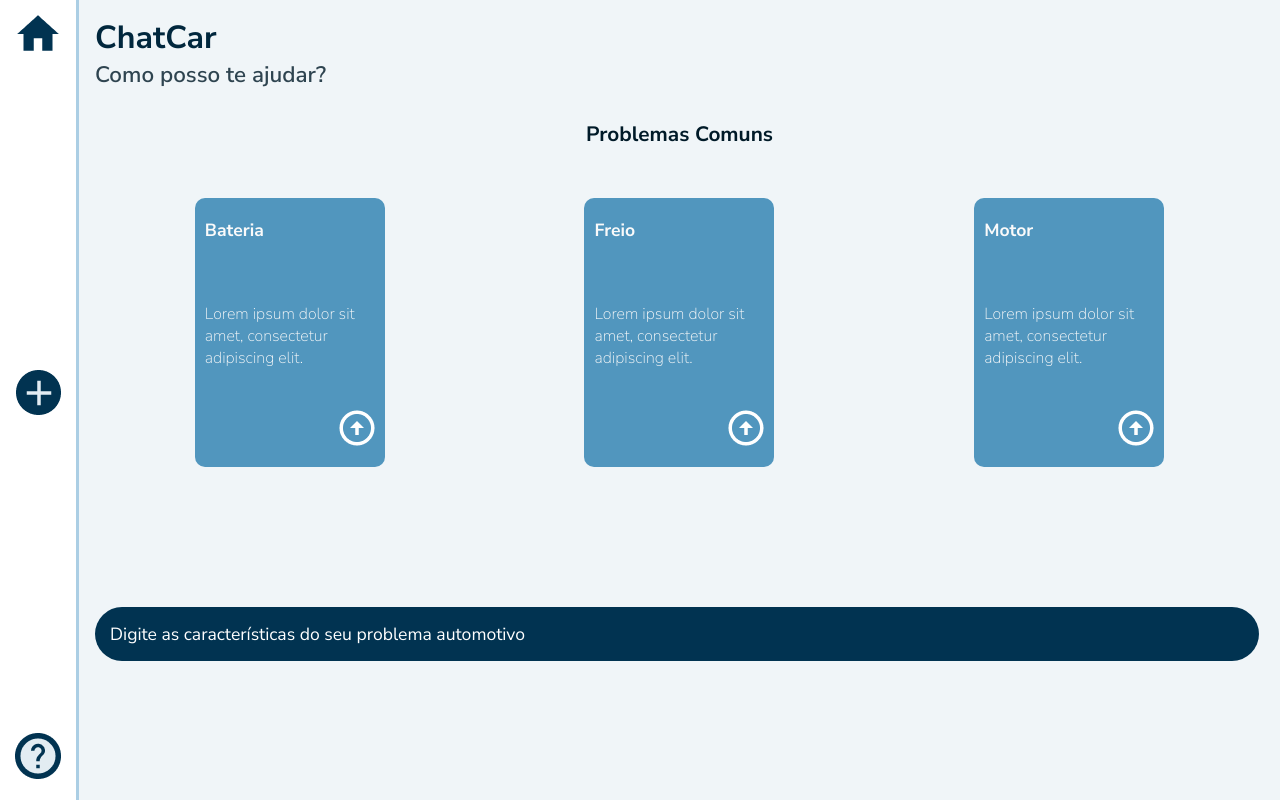
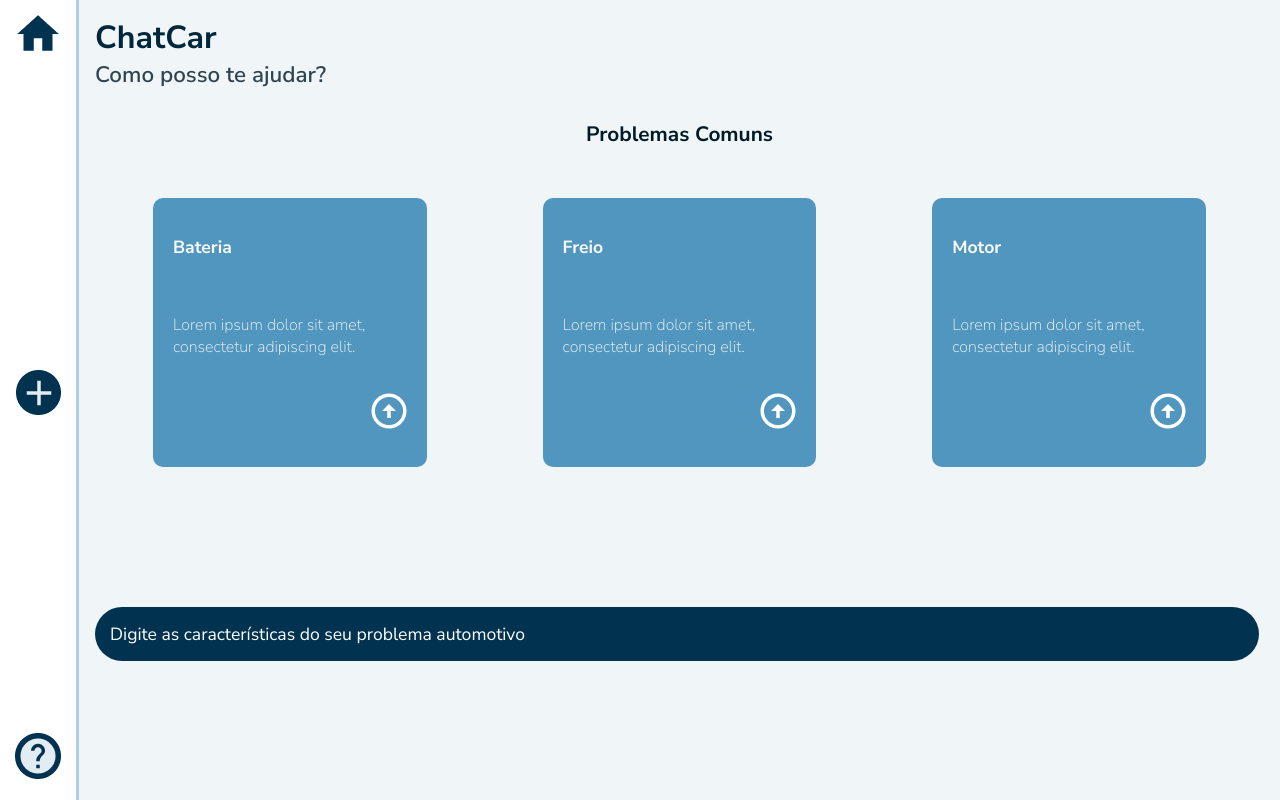
Before and after one commit to Laura-Cintra/Challenge-Front-End, a plain HTML site: page html/chatbot.html in a window 1280 px wide. Drawn offline with Linux system fonts and the light colour scheme; files whose address does not match are found by name.

```diff
--- a/css/chatbot.css
+++ b/css/chatbot.css
@@ -68,11 +68,11 @@ h3{
     flex-wrap: wrap;
     align-content: space-around;
     background-color: #5196BE;
-    max-width: 170px;
+    max-width: 20%;
     border-radius: 10px;
     color: #FAFAFA;
     font-weight: lighter;
-    padding: 0px 10px;
+    padding: 20px;
 }
 
 h4{
```
Also changed, not shown: index.html (+1 -1 lines).
